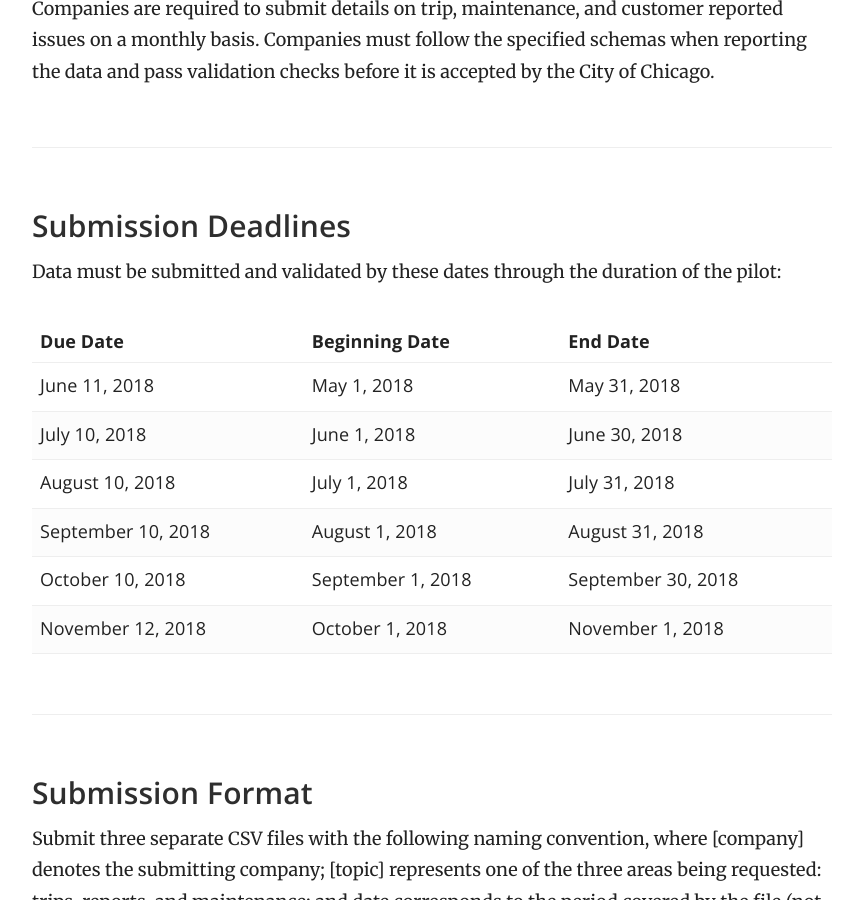
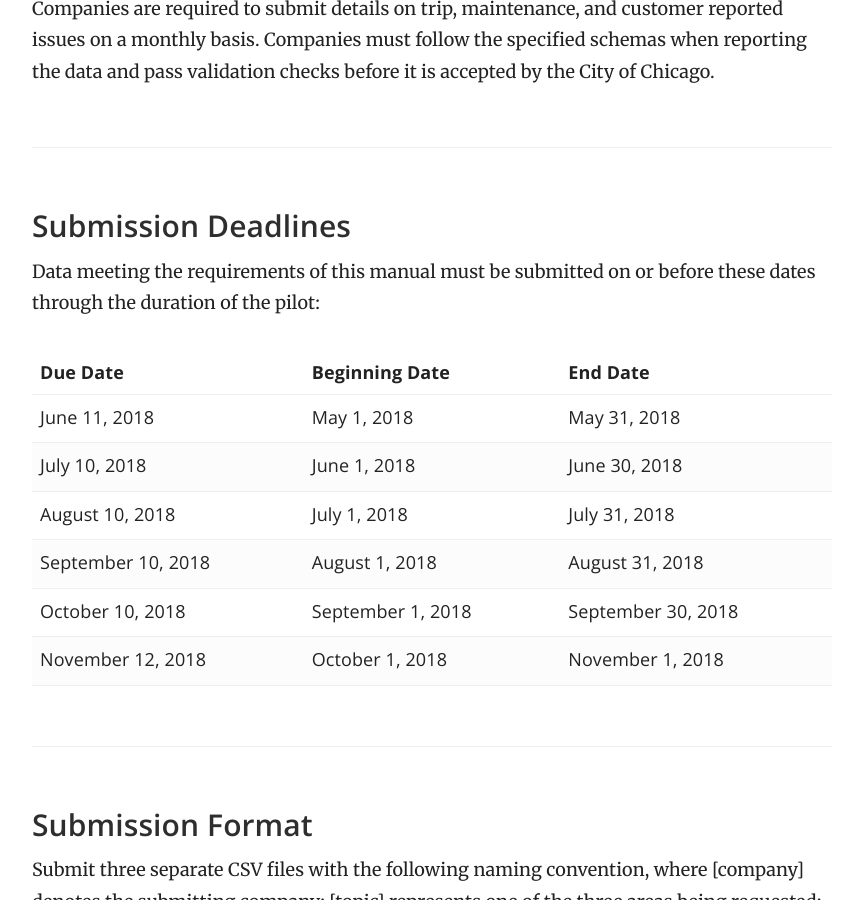
Before and after one commit to Chicago/dockless-bikeshare-reporting-manual, a Jekyll site: the page built from index.md, in a window 1280 px wide and 900 px high, scrolled down 475 px. Shown: the whole window, without its empty margins (358-1221 px from the left). Built offline with Jekyll 4.4.1, drawn with Linux system fonts in a browser that asks for light colours.

Commit message:
Clarify the data expected to be submitted by deadlines

```diff
--- a/index.md
+++ b/index.md
@@ -12,7 +12,7 @@ Companies are required to submit details on trip, maintenance, and customer repo
 
 ### Submission Deadlines
 
-Data must be submitted and validated by these dates through the duration of the pilot:
+Data meeting the requirements of this manual must be submitted on or before these dates through the duration of the pilot:
 
 |      Due Date       |   Beginning Date   |      End Date      |
 |---------------------|--------------------|--------------------|
```
